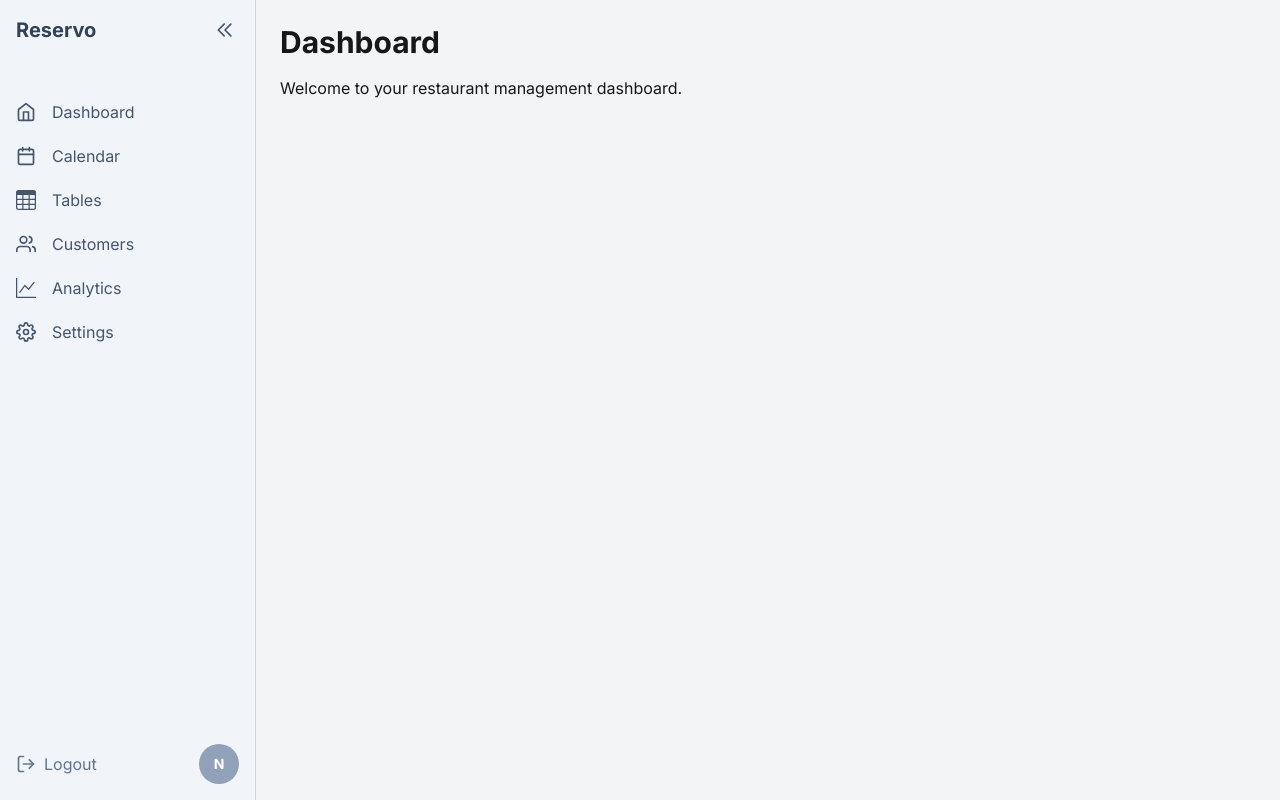
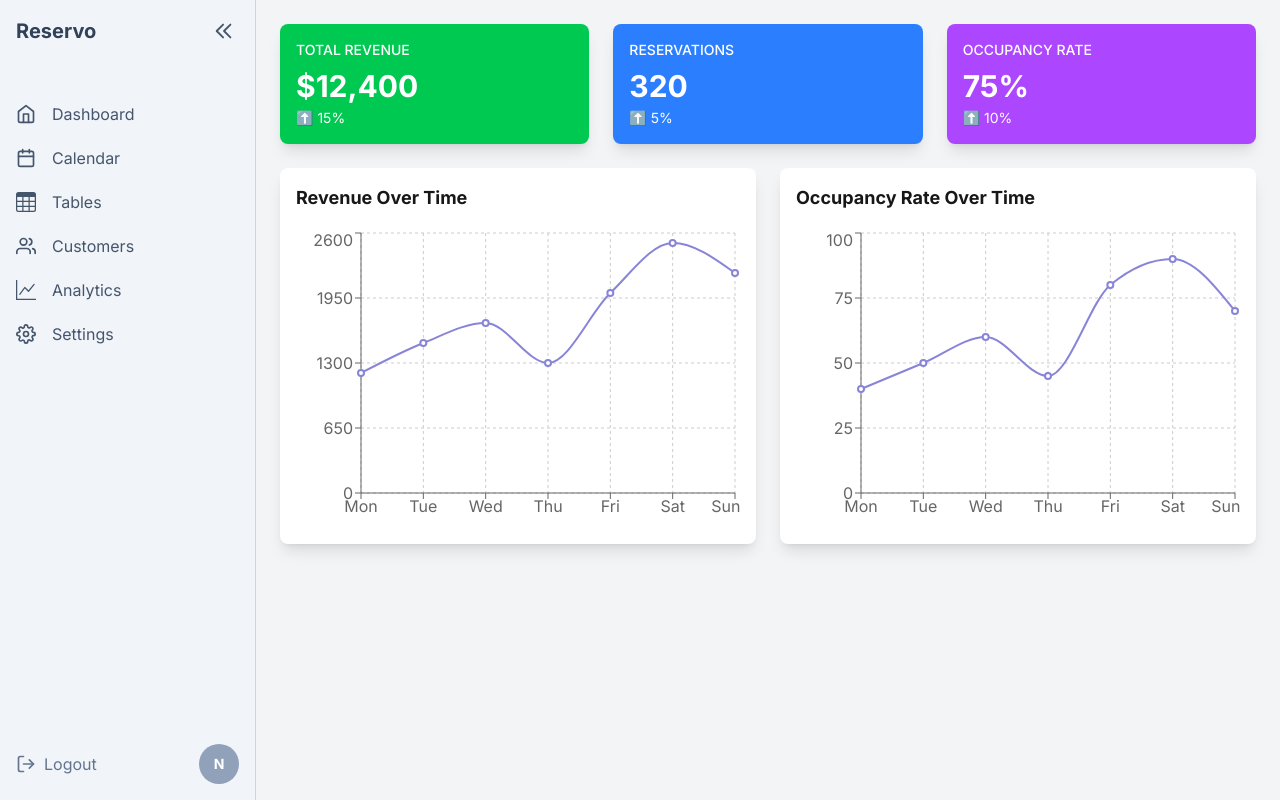
Before and after one commit to keval17-wq/reserve, a Next.js app in the folder reservation-system/: page /dashboard in a window 1280 px wide. Built offline with nearby package versions, Linux system fonts and the light colour scheme.

Commit message:
add Calendar and Dashboard pages; implement StatsCard and Chart components; enhance Sidebar styling and transitions; update package.json and package-lock.json for new dependencies

```diff
--- a/reservation-system/package.json
+++ b/reservation-system/package.json
@@ -13,6 +13,7 @@
     "next": "15.2.4",
     "nodemailer": "^6.10.0",
     "react": "^19.0.0",
+    "react-calendar": "^5.1.0",
     "react-dom": "^19.0.0",
     "react-icons": "^5.5.0",
     "recharts": "^2.15.1"
--- a/reservation-system/src/app/calendar/page.tsx
+++ b/reservation-system/src/app/calendar/page.tsx
@@ -1,12 +1,26 @@
-import React from 'react';
+"use client";
 
-const Calendar = () => {
+import React, { useState } from 'react';
+import Calendar from 'react-calendar';
+import 'react-calendar/dist/Calendar.css'; // Import the calendar's CSS
+
+const CalendarPage = () => {
+    const [date, setDate] = useState(new Date());
+    const reservations = {
+        '2025-04-11': ['Table 1 - 6:00 PM', 'Table 2 - 7:30 PM'],
+        '2025-04-12': ['Table 3 - 5:00 PM'],
+    };
+
+    const formatDate = (date: Date) => date.toISOString().split('T')[0];
+
     return (
         <div>
             <h1 className="text-3xl font-bold mb-4">Calendar</h1>
             <p>Welcome to your restaurant management Calendar.</p>
+
+
         </div>
     );
-}
+};
 
-export default Calendar;
+export default CalendarPage;
--- a/reservation-system/src/app/dashboard/page.tsx
+++ b/reservation-system/src/app/dashboard/page.tsx
@@ -1,12 +1,34 @@
+"use client";
+
 import React from 'react';
+import StatsCard from '@/components/stats-card';
+import Chart from '@/components/chart';
+
+const dummyData = [
+    { name: 'Mon', revenue: 1200, occupancy: 40 },
+    { name: 'Tue', revenue: 1500, occupancy: 50 },
+    { name: 'Wed', revenue: 1700, occupancy: 60 },
+    { name: 'Thu', revenue: 1300, occupancy: 45 },
+    { name: 'Fri', revenue: 2000, occupancy: 80 },
+    { name: 'Sat', revenue: 2500, occupancy: 90 },
+    { name: 'Sun', revenue: 2200, occupancy: 70 },
+];
 
 const Dashboard = () => {
     return (
-        <div>
-            <h1 className="text-3xl font-bold mb-4">Dashboard</h1>
-            <p>Welcome to your restaurant management dashboard.</p>
+        <div className="space-y-6">
+            <div className="grid grid-cols-1 md:grid-cols-3 gap-6">
+                <StatsCard title="Total Revenue" value="$12,400" percentage={15} color="bg-green-500" />
+                <StatsCard title="Reservations" value="320" percentage={5} color="bg-blue-500" />
+                <StatsCard title="Occupancy Rate" value="75%" percentage={10} color="bg-purple-500" />
+            </div>
+
+            <div className="grid grid-cols-1 md:grid-cols-2 gap-6">
+                <Chart title="Revenue Over Time" data={dummyData} dataKey="revenue" />
+                <Chart title="Occupancy Rate Over Time" data={dummyData} dataKey="occupancy" />
+            </div>
         </div>
     );
-}
+};
 
 export default Dashboard;
--- /dev/null
+++ b/reservation-system/src/components/chart.tsx
@@ -0,0 +1,27 @@
+import React from 'react';
+import { LineChart, Line, XAxis, YAxis, CartesianGrid, Tooltip, ResponsiveContainer } from 'recharts';
+
+interface ChartProps {
+    data: any[];
+    dataKey: string;
+    title: string;
+}
+
+const Chart: React.FC<ChartProps> = ({ data, dataKey, title }) => {
+    return (
+        <div className="p-4 bg-white rounded-lg shadow-lg transition-transform duration-300 hover:scale-105">
+            <h2 className="text-lg font-bold mb-4">{title}</h2>
+            <ResponsiveContainer width="100%" height={300}>
+                <LineChart data={data}>
+                    <CartesianGrid strokeDasharray="3 3" />
+                    <XAxis dataKey="name" />
+                    <YAxis />
+                    <Tooltip />
+                    <Line type="monotone" dataKey={dataKey} stroke="#8884d8" strokeWidth={2} />
+                </LineChart>
+            </ResponsiveContainer>
+        </div>
+    );
+};
+
+export default Chart;
--- a/reservation-system/src/components/sidebar.tsx
+++ b/reservation-system/src/components/sidebar.tsx
@@ -14,19 +14,19 @@ const Sidebar = () => {
     };
 
     return (
-        <div className={`h-screen bg-slate-100 text-slate-800 ${isCollapsed ? 'w-20' : 'w-64'} transition-all duration-300 flex flex-col justify-between shadow-lg border-r border-slate-300`}>
+        <div className={`h-screen bg-slate-100 text-slate-800 ${isCollapsed ? 'w-20' : 'w-64'} transition-all duration-500 flex flex-col justify-between shadow-lg border-r border-slate-300`}>
             {/* Header */}
             <div>
-                <div className="flex items-center justify-between p-4">
-                    {!isCollapsed && <h1 className="text-xl font-bold text-slate-700">Reservo</h1>}
+                <div className="flex items-center justify-between p-4 group">
+                    {!isCollapsed && <h1 className="text-xl font-bold text-slate-700 transition duration-300">Reservo</h1>}
                     <button
                         onClick={toggleSidebar}
-                        className="focus:outline-none text-slate-600 hover:bg-slate-200 rounded-full p-1 transition"
+                        className="focus:outline-none text-slate-600 hover:bg-slate-200 rounded-full p-1 transition-all duration-300 hover:scale-110"
                     >
                         {isCollapsed ? (
-                            <HiOutlineChevronDoubleRight size={20} />
+                            <HiOutlineChevronDoubleRight size={22} className="hover:text-slate-800" />
                         ) : (
-                            <HiOutlineChevronDoubleLeft size={20} />
+                            <HiOutlineChevronDoubleLeft size={22} className="hover:text-slate-800" />
                         )}
                     </button>
                 </div>
@@ -42,13 +42,13 @@ const Sidebar = () => {
             </div>
 
             {/* Footer */}
-            <div className="p-4 flex items-center justify-between">
-                <Link href="/logout" className="flex items-center space-x-2 text-slate-500 hover:text-slate-700 transition-colors">
+            <div className="p-4 flex items-center justify-between hover:bg-slate-200 transition duration-300 cursor-pointer">
+                <Link href="/logout" className="flex items-center space-x-2 text-slate-500 hover:text-slate-800 transition-colors">
                     <FiLogOut size={20} />
                     {!isCollapsed && <span>Logout</span>}
                 </Link>
                 {!isCollapsed && (
-                    <div className="flex items-center justify-center w-10 h-10 bg-slate-400 text-white rounded-full text-sm font-bold">
+                    <div className="flex items-center justify-center w-10 h-10 bg-slate-400 text-white rounded-full text-sm font-bold transition-transform duration-300 hover:scale-105">
                         N
                     </div>
                 )}
@@ -68,10 +68,10 @@ const SidebarLink: React.FC<SidebarLinkProps> = ({ href, icon, label, isCollapse
     return (
         <Link
             href={href}
-            className="flex items-center p-2 mx-2 rounded text-slate-600 hover:bg-slate-200 hover:text-slate-800 transition-colors"
+            className="flex items-center p-2 mx-2 rounded text-slate-600 hover:bg-slate-200 hover:text-slate-800 transition-all duration-300 hover:pl-4"
         >
             {icon}
-            {!isCollapsed && <span className="ml-4">{label}</span>}
+            {!isCollapsed && <span className="ml-4 transition-transform duration-300">{label}</span>}
         </Link>
     );
 };
--- /dev/null
+++ b/reservation-system/src/components/stats-card.tsx
@@ -0,0 +1,24 @@
+import React from 'react';
+
+interface StatsCardProps {
+    title: string;
+    value: string | number;
+    percentage?: number;
+    color?: string;
+}
+
+const StatsCard: React.FC<StatsCardProps> = ({ title, value, percentage, color = 'bg-blue-500' }) => {
+    return (
+        <div className={`p-4 rounded-lg shadow-lg ${color} text-white transition-transform duration-300 hover:scale-105`}>
+            <h2 className="text-sm font-medium uppercase">{title}</h2>
+            <div className="mt-2 text-3xl font-bold">{value}</div>
+            {percentage !== undefined && (
+                <div className="mt-1 text-sm">
+                    {percentage > 0 ? `⬆️ ${percentage}%` : `⬇️ ${percentage}%`}
+                </div>
+            )}
+        </div>
+    );
+};
+
+export default StatsCard;
```
Also changed, not shown: 1 other file (tests, documents, lock files or other folders).
